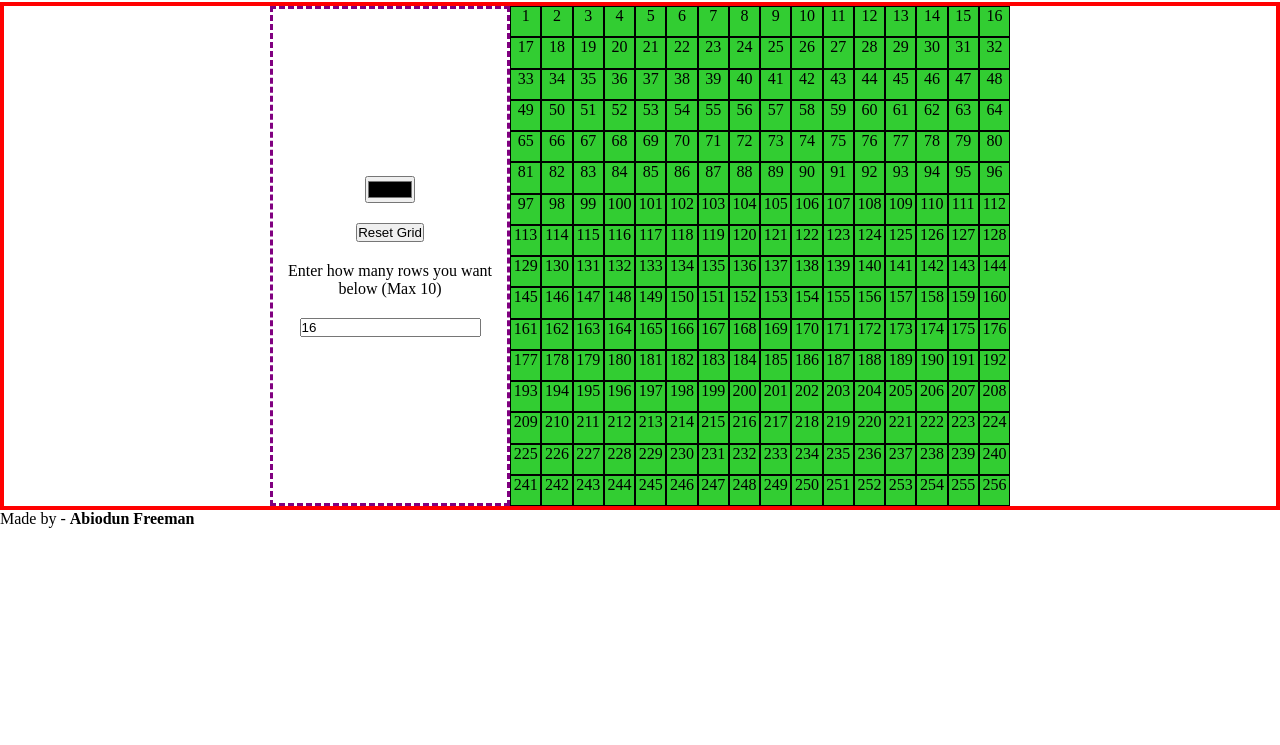
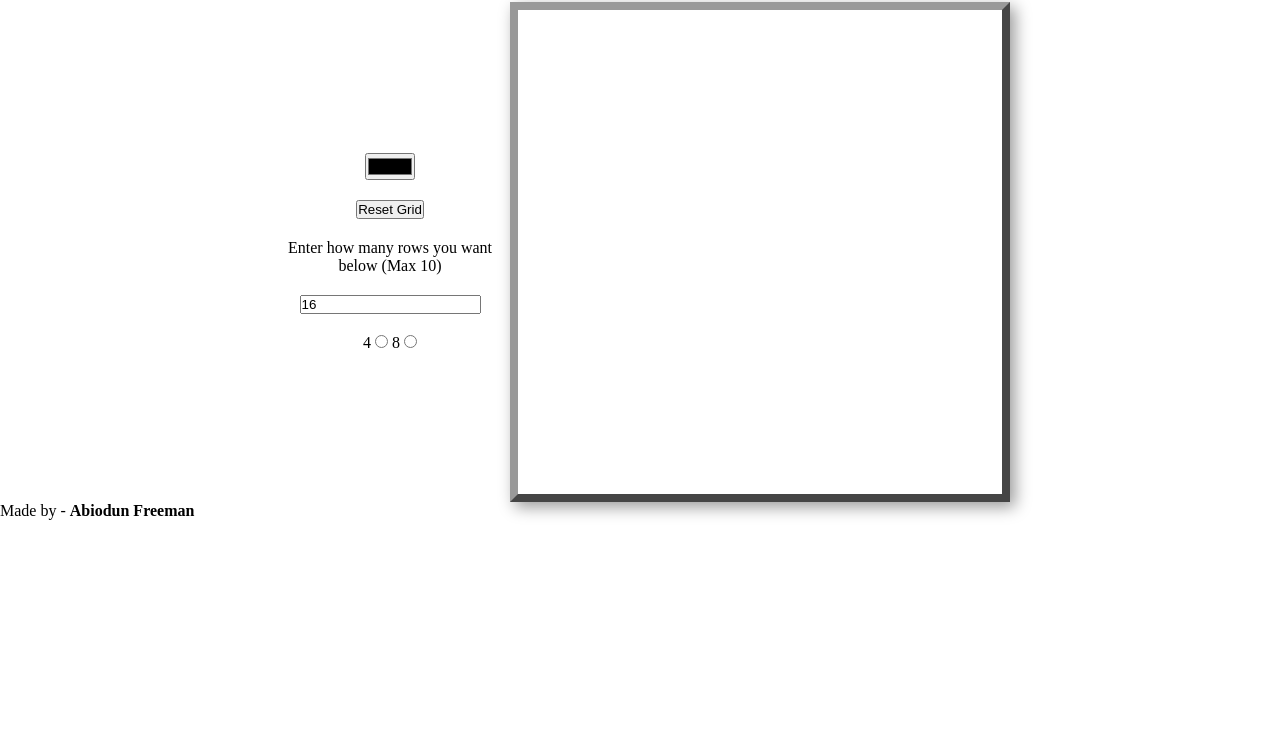
Before and after one commit to abiodunfreeman/etch-a-sketch, a plain HTML site: page index.html in a window 1280 px wide. Shown: the part 55-800 px from the top of the page. Drawn offline with Linux system fonts and the light colour scheme.

Commit message:
Got rid of numnbers in grid, added raised grid effect, got rid of borders

```diff
--- a/index.html
+++ b/index.html
@@ -16,6 +16,12 @@
             <button id="reset">Reset Grid</button>
             <p style = "text-align:center;">Enter how many rows you want below (Max 10)</p>
             <input type="text" id="userNum" value='16'>
+            <form>
+                <label for='four'>4</label>
+                <input type='radio' id='four' name="four">
+                <label for='eight'>8</label>
+                <input type='radio' id='eight' name="eight">
+            </form>
 
         </div>
         <div id="grid">
--- a/script.js
+++ b/script.js
@@ -9,7 +9,7 @@ grid.style.gridTemplateColumns = `repeat(${userNum}, 1fr)`;
 const gridArray = [];
 for (i = 0 ; i < (userNum * userNum); i++) {
     const div = document.createElement('div')
-    div.textContent = i + 1;
+
     gridArray.push(div);
     grid.appendChild(div);
 }
@@ -27,7 +27,7 @@ gridArray.forEach(function (grd)  {
 const resetBtn = document.querySelector('#reset')
 resetBtn.addEventListener('click', (e) => {
     gridArray.forEach(function (grd){
-        grd.style.backgroundColor = 'limegreen';
+        grd.style.backgroundColor = 'white';
     })
 })
 
--- a/style.css
+++ b/style.css
@@ -11,11 +11,11 @@ body {
 #grid {
     height:500px;
     width:500px;
-    background-color: limegreen;
+    background-color: white;
 }
 
 #options {
-    border: 3px purple dashed;
+    /* border: 3px purple dashed; */
     width: 15em;
     display:flex;
     flex-direction: column;
@@ -26,7 +26,7 @@ align-items: center;
     margin: 10px;
 }
 #middle {
-    border: 4px red solid;
+    /* border: 4px red solid; */
     display: flex;
     justify-content: center;
 }
@@ -43,10 +43,14 @@ h1 {
 #grid {
     display: grid;
     grid-template-columns: repeat(4, 1fr);
+    border:8px outset #999;
+    -webkit-box-shadow: 5px 5px 15px rgba(0,0,0,0.4);
+    -moz-box-shadow: 5px 5px 15px rgba(0,0,0,0.4);
+
 }
 
 #grid > div {
-    border: 1px solid black;
+    /* border: 1px solid black; */
     text-align: center;
 }
 
```
